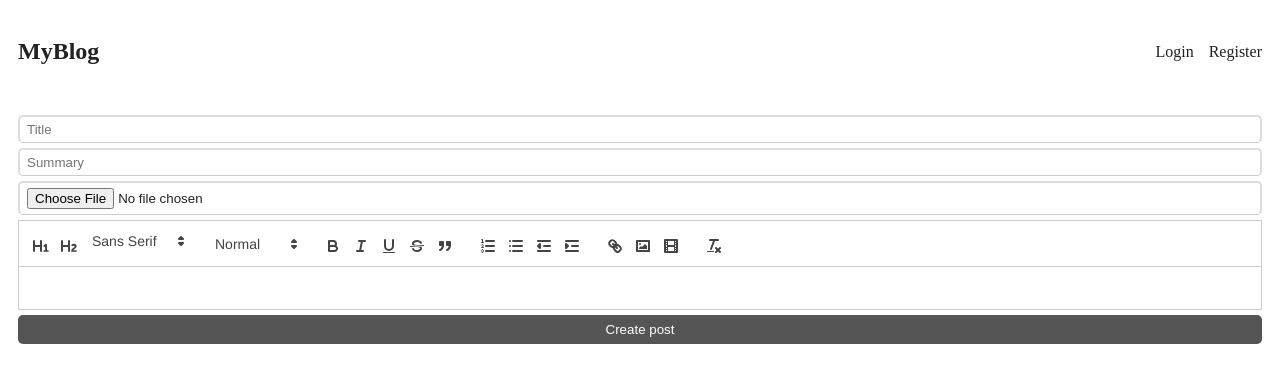
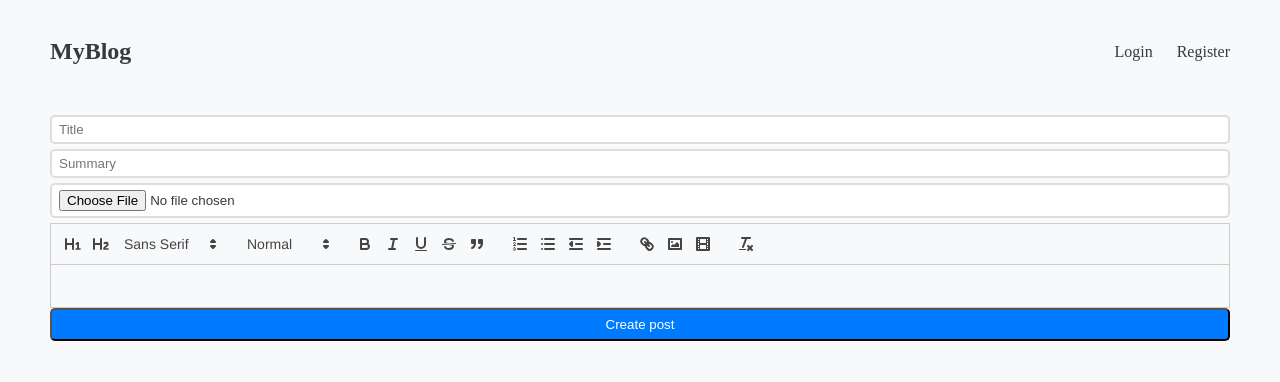
Before and after one commit to SanjayS05/BlogSpot, a React (Vite) app in the folder client/: page /create in a window 1280 px wide. Shown: the top 382 px of the page. Built offline with nearby package versions, Linux system fonts and the light colour scheme; no server answers.

Commit message:
Styling done

```diff
--- a/client/src/App.css
+++ b/client/src/App.css
@@ -1,91 +1,97 @@
-*{
+* {
     box-sizing: border-box;
 }
-
-body{
-    color: #222;
+a {
+    cursor: pointer;
 }
-
-img{
+body {
+    background-color: #f8f9fa; /* Light background */
+    color: #343a40; /* Dark text color */
+}
+img {
     max-width: 100%;
 }
-
-main{
+main {
     padding: 10px;
-    max-width: 960;
+    max-width: 1200px; /* Increased width */
     margin: 0 auto;
 }
 
-header{
+header.dashboard {
+    background-color: #ffffff; /* White background for header */
+    padding: 20px; /* Padding around the header */
+    border-bottom: 2px solid #ccc; /* Lighter border */
+}
+
+header {
     display: flex;
     justify-content: space-between;
     margin-top: 20px;
     margin-bottom: 50px;
     align-items: center;
 }
-
-header a{
+header a {
     text-decoration: none;
     color: inherit;
 }
-
-.logo{
+header a.logo {
     font-weight: bold;
     font-size: 1.5rem;
 }
-
-nav{
+header nav {
     display: flex;
-    gap: 15px;
+    gap: 24px;
 }
 
-.post{
+div.post {
+    border: 1px solid #ccc; /* Softer border color */
+    border-radius: 8px; /* Rounded corners */
+    padding: 15px; /* Padding inside the box */
+    box-shadow: 0 4px 10px rgba(0, 0, 0, 0.2); /* More pronounced shadow */
     display: grid;
     grid-template-columns: 1fr;
-
     gap: 20px;
     margin-bottom: 30px;
 }
+div.post:hover {
+    background-color: #e9ecef; /* Light background on hover */
+    box-shadow: 0 6px 15px rgba(0, 0, 0, 0.3); /* Enhanced shadow */
+}
 @media screen and (min-width: 700px) {
-    .post{
-        grid-template-columns: 0.9fr 1.1fr;
+    div.post {
+        grid-template-columns: .9fr 1.1fr;
     }
 }
 
-.texts h2{
+div.post div.texts h2 {
     margin: 0;
-    font-size: 1.8rem;
+    font-size: 2rem;
 }
-
-div.post div.texts a{
+div.post div.texts a {
     text-decoration: none;
     color: inherit;
 }
-
-.info{
-    margin: 6px 0;
-    color: #888;
-    font-size: 0.7rem;
+div.post p.info {
+    margin: 24px 0;
+    color: #868e96; /* Gray text */
+    font-size: 1rem;
     font-weight: bold;
     display: flex;
     gap: 10px;
 }
-
-.author{
-    color: #333;
+div.post p.info a.author {
+    color: #343a40; /* Dark text */
+}
+div.post p.summary {
+    margin: 10px 0;
+    line-height: 1.8rem;
 }
 
-.summary{
-    margin: 10px 0;
-    line-height: 1.4rem;
-}
-
-form.login, form.register{
+form.login, form.register {
     max-width: 400px;
     margin: 0 auto;
 }
-
-input{
+input {
     display: block;
     margin-bottom: 5px;
     width: 100%;
@@ -93,74 +99,83 @@ input{
     border: 2px solid #ddd;
     border-radius: 5px;
     background-color: #fff;
-    border-bottom: 1px solid #ccc;
 }
-
-button{
+button {
+    cursor: pointer;
     width: 100%;
     display: block;
-    background-color: #555;
-    border: 0;
-    color: #fff;
+    background-color: #007bff; /* Primary button color */
+    color: #fff; /* White text on buttons */
     border-radius: 5px;
-    padding: 7px 0 ;
+    padding: 7px 0;
 }
-
-form h1{
+form.login h1, form.register h1 {
     text-align: center;
 }
 
-.create-post button{
-    margin-top: 5px;
+button.link-btn {
+    background-color: #007bff; /* Primary button color */
+    color: #fff; /* White text */
+    border: none; /* No border */
+    border-radius: 5px; /* Rounded corners */
+    padding: 10px 15px; /* Padding */
+    cursor: pointer; /* Pointer cursor */
+    margin: 5px; /* Margin for spacing */
 }
 
-div.post-page div.image{
-    max-height: 200px;
+div.post-page div.image {
+    max-height: 300px;
     display: flex;
     overflow: hidden;
 }
-
-div.post-page div.image img{
+div.post-page div.image img {
     object-fit: cover;
     object-position: center center;
     width: 100%;
 }
-
-div.post-page a{
-    color: #333;
+div.post-page a {
+    color: #343a40; /* Dark text */
     text-decoration: underline;
 }
-
-div.post-page h1{
+div.post-page h1 {
     text-align: center;
-    margin: 10px 0 px 5px;
+    margin: 10px 0 5px;
 }
-
-div.post-page time{
+div.post-page time {
     text-align: center;
     display: block;
-    font-size: 0.7rem;
+    font-size: 1rem;
     color: #aaa;
+    margin: 10px 0;
 }
-
-.post-page .author{
+div.post-page div.author {
     text-align: center;
     margin-bottom: 20px;
-    font-size: 0.7rem;
+    font-size: .7rem;
     font-weight: bold;
 }
-
-div.edit-row{
+div.content p {
+    line-height: 1.7rem;
+    margin: 30px 0;
+}
+div.content li {
+    margin-bottom: 10px;
+}
+div.edit-row {
     text-align: center;
     margin-bottom: 20px;
 }
-div.post-page a.edit-btn{
-    background-color: #333;
+div.post-page a.edit-btn {
+    padding: 10px 20px; /* Reduced padding for smaller button */
+    font-size: 0.9rem; /* Slightly smaller font size */
+    background-color: #28a745; /* Green for edit button */
     display: inline-flex;
     align-items: center;
     gap: 5px;
     color: #fff;
-    padding:15px 30px;
     border-radius: 5px;
     text-decoration: none;
 }
+a svg {
+    height: 20px;
+}
```
